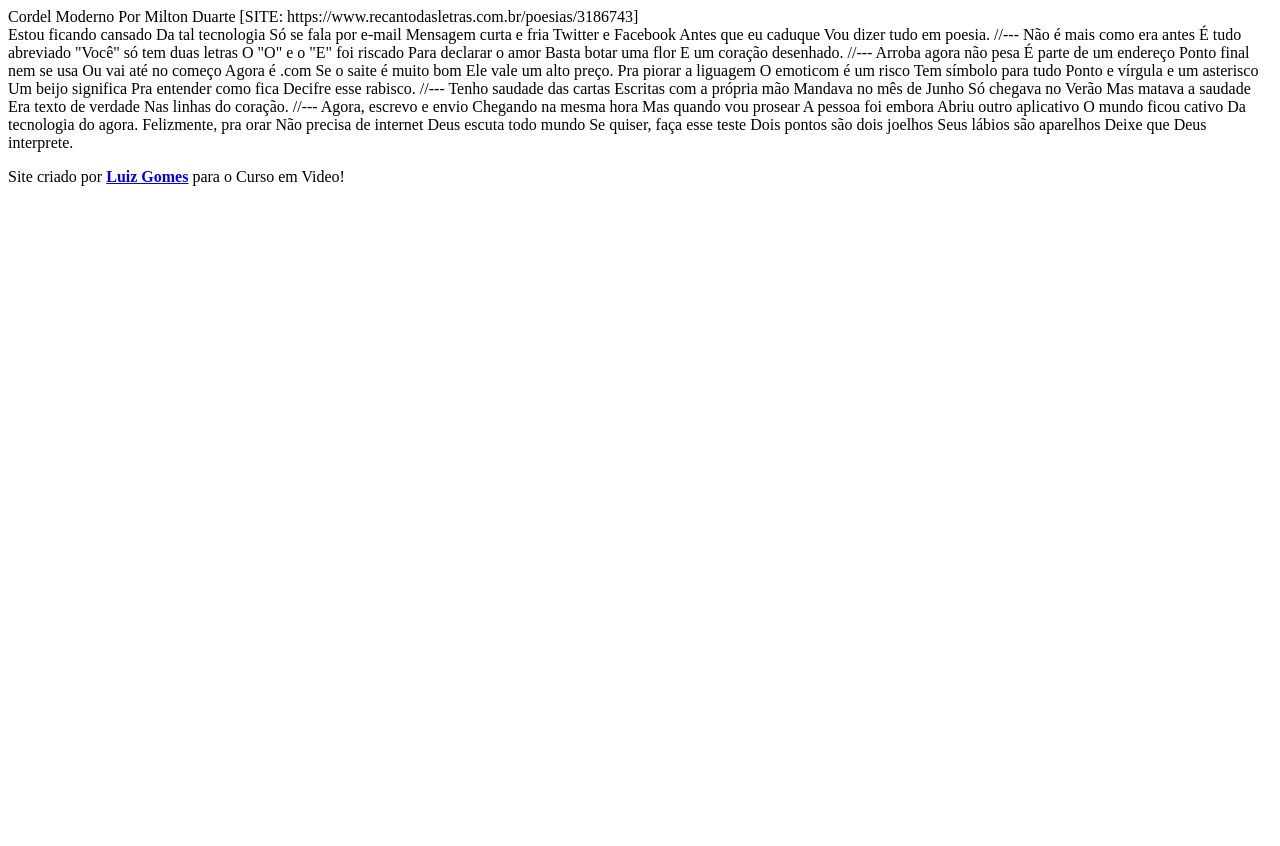
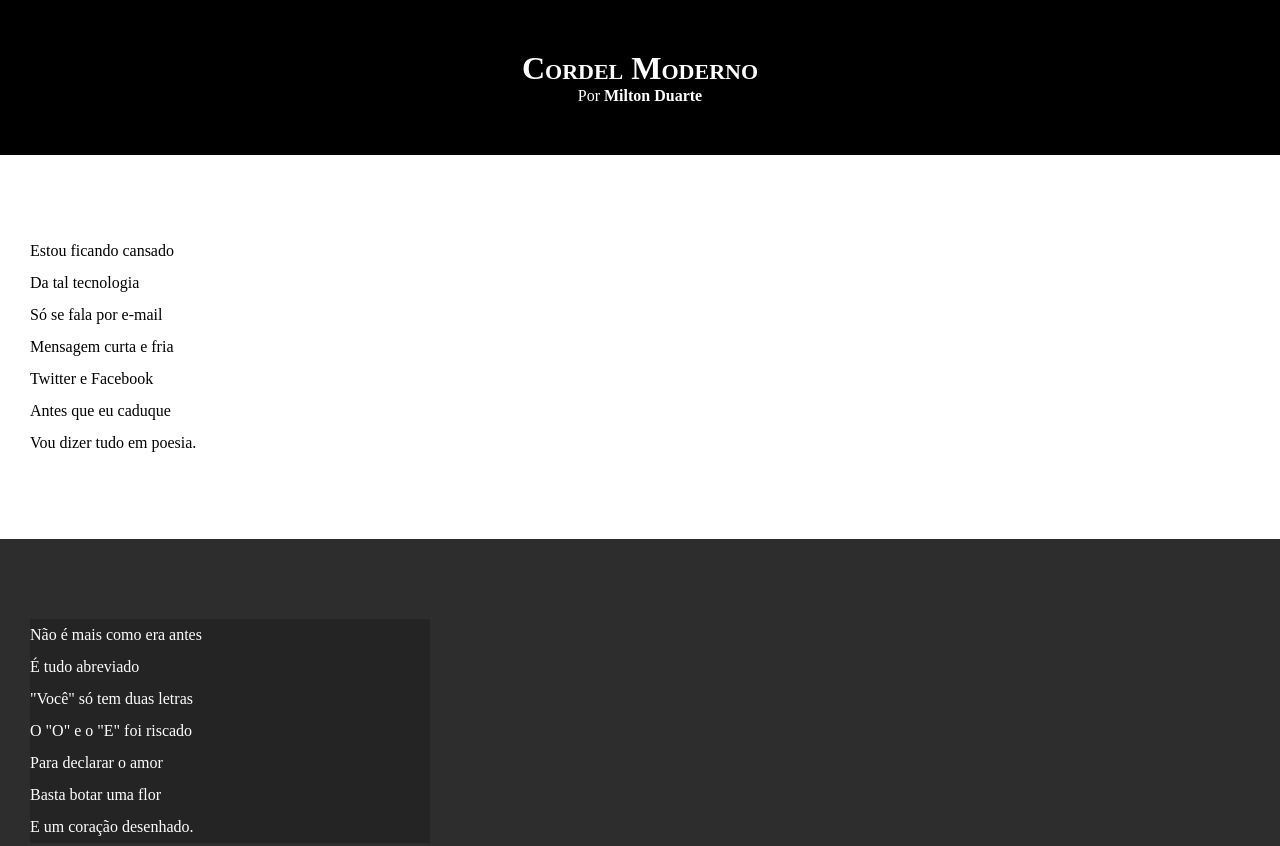
Before and after one commit to luizgsgomes/html-css, a plain HTML site: page questões/d012/index.HTML in a window 1280 px wide. Shown: the top 846 px of the page. Before the commit the page ends 800 px from the top, so only its background shows below. Drawn offline with Linux system fonts and the light colour scheme.

Commit message:
atualização css

```diff
--- a/questões/d012/index.HTML
+++ b/questões/d012/index.HTML
@@ -4,79 +4,95 @@
     <meta charset="UTF-8">
     <meta name="viewport" content="width=device-width, initial-scale=1.0">
     <title>Document</title>
+    <link rel="stylesheet" href="style.css">
 </head>
 <body>
     <header>
-        Cordel Moderno
-        Por Milton Duarte
-        [SITE: https://www.recantodasletras.com.br/poesias/3186743]
+        <h1>Cordel Moderno</h1>
+        <p>Por <a href="https://www.recantodasletras.com.br/poesias/3186743" target="_blank">Milton Duarte</a></p>
     </header>
 
-    Estou ficando cansado
-    Da tal tecnologia
-    Só se fala por e-mail
-    Mensagem curta e fria
-    Twitter e Facebook
-    Antes que eu caduque
-    Vou dizer tudo em poesia.
+    <section class="normal">
+        <p>
+            Estou ficando cansado<br>
+            Da tal tecnologia<br>
+            Só se fala por e-mail<br>
+            Mensagem curta e fria<br>
+            Twitter e Facebook<br>
+            Antes que eu caduque<br>
+            Vou dizer tudo em poesia.
+        </p>
+    </section>
 
-    //---
+    <section class="imagem">
+        <p>
+            Não é mais como era antes<br>
+            É tudo abreviado<br>
+            "Você" só tem duas letras<br>
+            O "O" e o "E" foi riscado<br>
+            Para declarar o amor<br>
+            Basta botar uma flor<br>
+            E um coração desenhado.
+        </p>
+    </section>
 
-    Não é mais como era antes
-    É tudo abreviado
-    "Você" só tem duas letras
-    O "O" e o "E" foi riscado
-    Para declarar o amor
-    Basta botar uma flor
-    E um coração desenhado.
+    <section class="normal">
+        <p>
+            Arroba agora não pesa<br>
+            É parte de um endereço<br>
+            Ponto final nem se usa<br>
+            Ou vai até no começo<br>
+            Agora é .com<br>
+            Se o saite é muito bom<br>
+            Ele vale um alto preço.<br>
+        </p>
 
-    //---
+        <p>
+            Pra piorar a liguagem<br>
+            O emoticom é um risco<br>
+            Tem símbolo para tudo<br>
+            Ponto e vírgula e um asterisco<br>
+            Um beijo significa<br>
+            Pra entender como fica<br>
+            Decifre esse rabisco.
+        </p>
+    </section>
 
-    Arroba agora não pesa
-    É parte de um endereço
-    Ponto final nem se usa
-    Ou vai até no começo
-    Agora é .com
-    Se o saite é muito bom
-    Ele vale um alto preço.
+    <section class="imagem">
+        <p>
+            Tenho saudade das cartas<br>
+            Escritas com a própria mão<br>
+            Mandava no mês de Junho<br>
+            Só chegava no Verão<br>
+            Mas matava a saudade<br>
+            Era texto de verdade<br>
+            Nas linhas do coração.
+        </p>
+    </section>
 
-    Pra piorar a liguagem
-    O emoticom é um risco
-    Tem símbolo para tudo
-    Ponto e vírgula e um asterisco
-    Um beijo significa
-    Pra entender como fica
-    Decifre esse rabisco.
+    <section class="normal">
+        <p>
+            Agora, escrevo e envio<br>
+            Chegando na mesma hora<br>
+            Mas quando vou prosear<br>
+            A pessoa foi embora<br>
+            Abriu outro aplicativo<br>
+            O mundo ficou cativo<br>
+            Da tecnologia do agora.
+        </p>
 
-    //---
-
-    Tenho saudade das cartas
-    Escritas com a própria mão
-    Mandava no mês de Junho
-    Só chegava no Verão
-    Mas matava a saudade
-    Era texto de verdade
-    Nas linhas do coração.
-
-    //---
-
-    Agora, escrevo e envio
-    Chegando na mesma hora
-    Mas quando vou prosear
-    A pessoa foi embora
-    Abriu outro aplicativo
-    O mundo ficou cativo
-    Da tecnologia do agora.
-
-    Felizmente, pra orar
-    Não precisa de internet
-    Deus escuta todo mundo
-    Se quiser, faça esse teste
-    Dois pontos são dois joelhos
-    Seus lábios são aparelhos
-    Deixe que Deus interprete.
+        <p>
+            Felizmente, pra orar<br>
+            Não precisa de internet<br>
+            Deus escuta todo mundo<br>
+            Se quiser, faça esse teste<br>
+            Dois pontos são dois joelhos<br>
+            Seus lábios são aparelhos<br>
+            Deixe que Deus interprete.
+        </p>
+    </section>
     <footer>
-        <p>Site criado por <a href="https://github.com/luizgsgomes"><strong>Luiz Gomes</strong></a> para o Curso em Video!</p>
+        <p>Site criado por <a href="https://github.com/luizgsgomes" target="_blank"><strong>Luiz Gomes</strong></a> para o Curso em Video!</p>
     </footer>
 </body>
 </html>
--- /dev/null
+++ b/questões/d012/style.css
@@ -0,0 +1,59 @@
+@charset "UTF-8";
+
+*{
+    margin: 0px;
+    padding: 0px;
+}
+html, body{
+    min-height: 100vh;
+    background-color: darkgray;
+}
+header{
+    background-color: black;
+    color: white;
+    text-align: center;
+}
+header>h1{
+    padding-top: 50px;
+    font-variant: small-caps;
+}
+header>p{
+    padding-bottom: 50px;
+}
+header a, footer a{
+    color: white;
+    text-decoration: none;
+    font-weight: bolder;
+}
+header a:hover, footer a:hover{
+    text-decoration: underline;
+}
+section{
+    padding-top: 10vh;
+    padding-bottom: 10vh;
+    line-height: 2em;
+    padding-left: 30px;
+}
+section.normal{
+    background-color: white;
+    color: black;
+}
+section.imagem{
+    background-color: rgb(46, 45, 45);
+    color: white;
+}
+section.imagem>p{
+    background-color: rgba(0, 0, 0, 0.192);
+    width: 400px;
+}
+
+
+
+
+
+footer{
+    padding: 10px;
+    background-color: black;
+    text-align: center;
+    color: white;
+}
```
